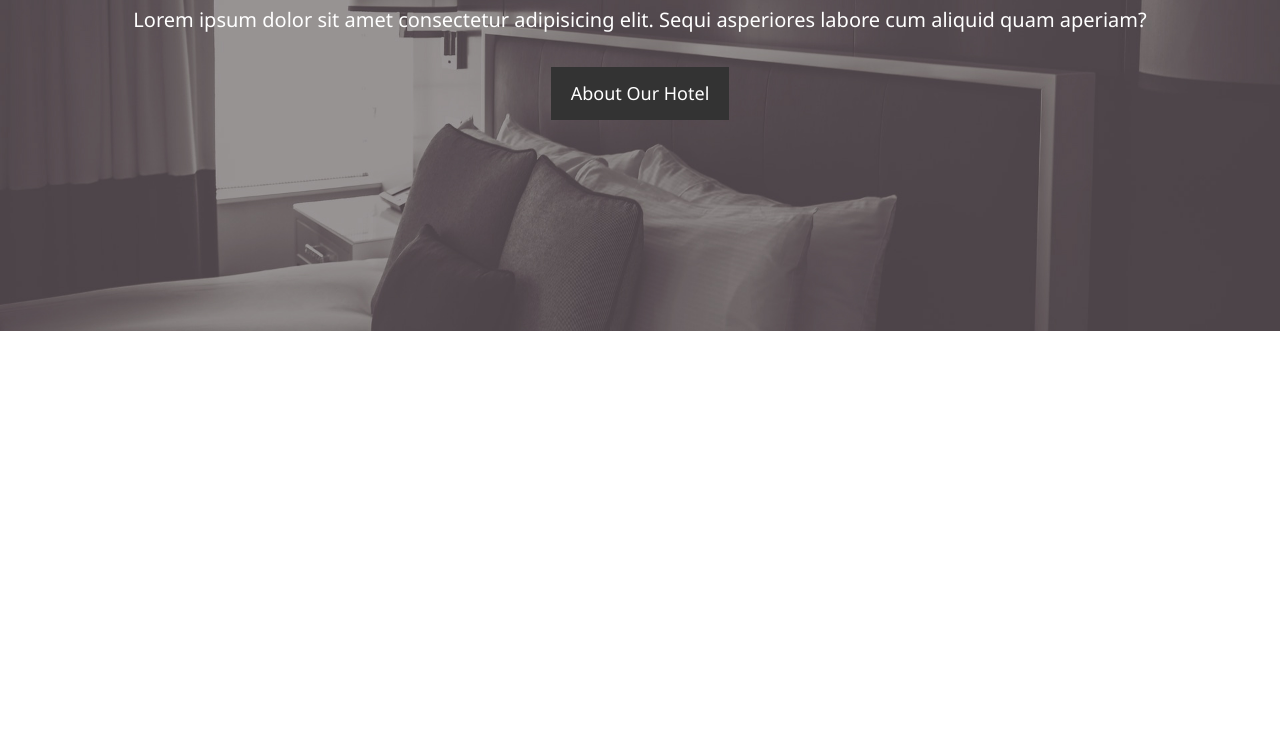
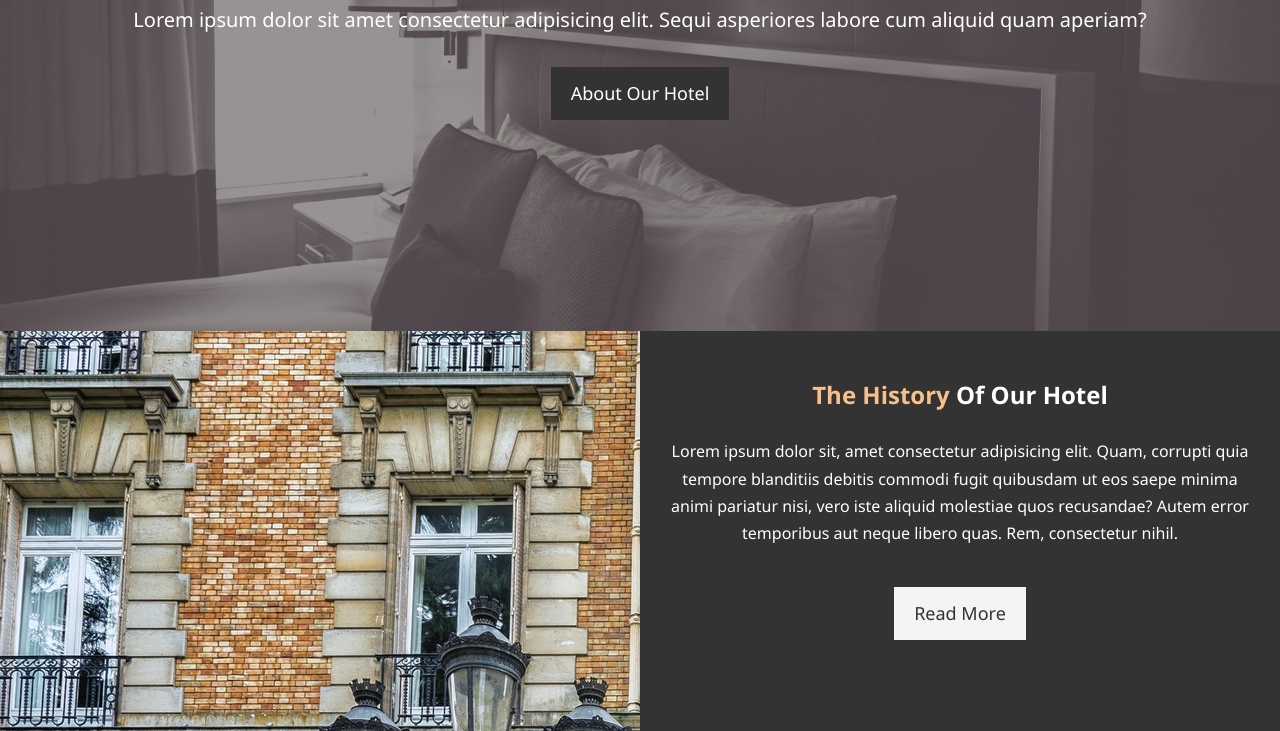
Before and after one commit to MarcinBalejko/CSS-Hotel, a plain HTML site: page index.html in a window 1280 px wide. Shown: the part 336-1067 px from the top of the page. Before the commit the page ends 800 px from the top, so only its background shows below. Drawn offline with Linux system fonts and the light colour scheme.

Commit message:
:white_check_mark: Home Info section completed

```diff
--- a/css/style.css
+++ b/css/style.css
@@ -59,6 +59,26 @@ p {
   color: #333;
 }
 
+.btn-light {
+  background: #f4f4f4;
+  color: #333;
+}
+
+.bg-dark {
+  background: #333;
+  color: #fff;
+}
+
+.bg-light {
+  background: #f4f4f4;
+  color: #333;
+}
+
+.bg-primary {
+  background: #333;
+  color: #f7c08a;
+}
+
 /* Navbar */
 #navbar {
   background: #333;
@@ -117,3 +137,28 @@ p {
   padding-bottom: 20px;
   line-height: 1.7em;
 }
+
+/* Home Info */
+#home-info {
+  height: 400px;
+}
+
+#home-info .info-img {
+  float: left;
+  width: 50%;
+  background: url("../img/photo-1.jpg") no-repeat;
+  min-height: 100%;
+}
+
+#home-info .info-content {
+  float: right;
+  width: 50%;
+  height: 100%;
+  text-align: center;
+  padding: 50px 30px;
+  overflow: hidden;
+}
+
+#home-info .info-content p {
+  padding-bottom: 30px;
+}
--- a/index.html
+++ b/index.html
@@ -37,5 +37,20 @@
         </div>
       </div>
     </header>
+
+    <section id="home-info" class="bg-dark">
+      <div class="info-img"></div>
+      <div class="info-content">
+        <h2><span class="text-primary">The History</span> Of Our Hotel</h2>
+        <p>
+          Lorem ipsum dolor sit, amet consectetur adipisicing elit. Quam,
+          corrupti quia tempore blanditiis debitis commodi fugit quibusdam ut
+          eos saepe minima animi pariatur nisi, vero iste aliquid molestiae quos
+          recusandae? Autem error temporibus aut neque libero quas. Rem,
+          consectetur nihil.
+        </p>
+        <a class="btn btn-light" href="about.html">Read More</a>
+      </div>
+    </section>
   </body>
 </html>
```
